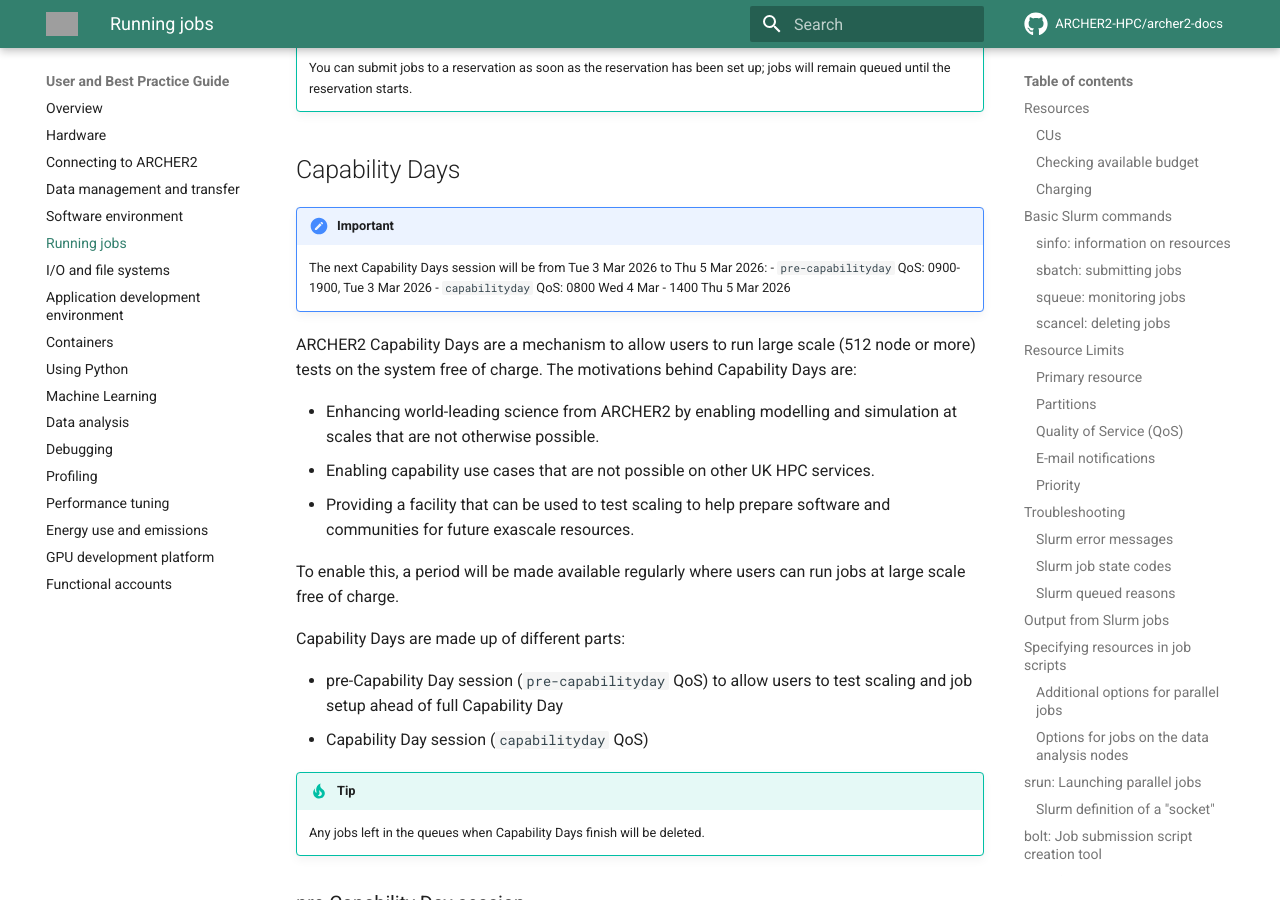
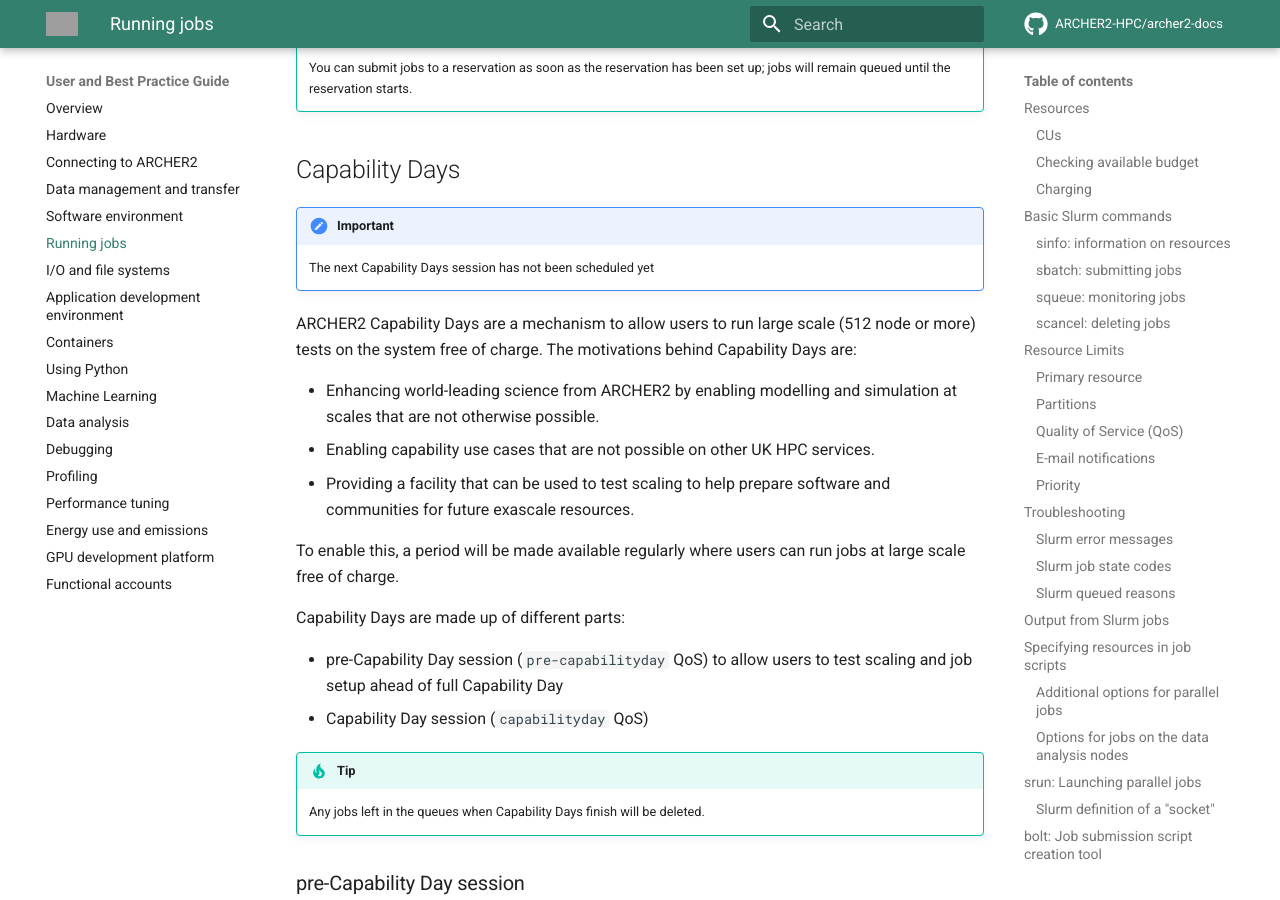
Before and after one commit to ARCHER2-HPC/archer2-docs, an MkDocs documentation site: the page built from docs/user-guide/scheduler.md, in a window 1280 px wide and 900 px high, scrolled down 51575 px. Built offline with MkDocs 1.6.1 and Material for MkDocs 9.7.7, drawn with Linux system fonts in a browser that asks for light colours; comment, search, counter and statistics services are not loaded; grey boxes are pictures that could not be loaded.

Commit message:
Update scheduler.md

```diff
--- a/docs/user-guide/scheduler.md
+++ b/docs/user-guide/scheduler.md
@@ -2366,9 +2366,7 @@
 ## Capability Days
 
 !!! important
-    The next Capability Days session will be from Tue 3 Mar 2026 to Thu 5 Mar 2026:
-    - `pre-capabilityday` QoS: 0900-1900, Tue 3 Mar 2026
-    - `capabilityday` QoS: 0800 Wed 4 Mar - 1400 Thu 5 Mar 2026
+    The next Capability Days session has not been scheduled yet
 
 ARCHER2 Capability Days are a mechanism to allow users to run large scale (512 node or more) tests
 on the system free of charge. The motivations behind Capability Days are:
```
